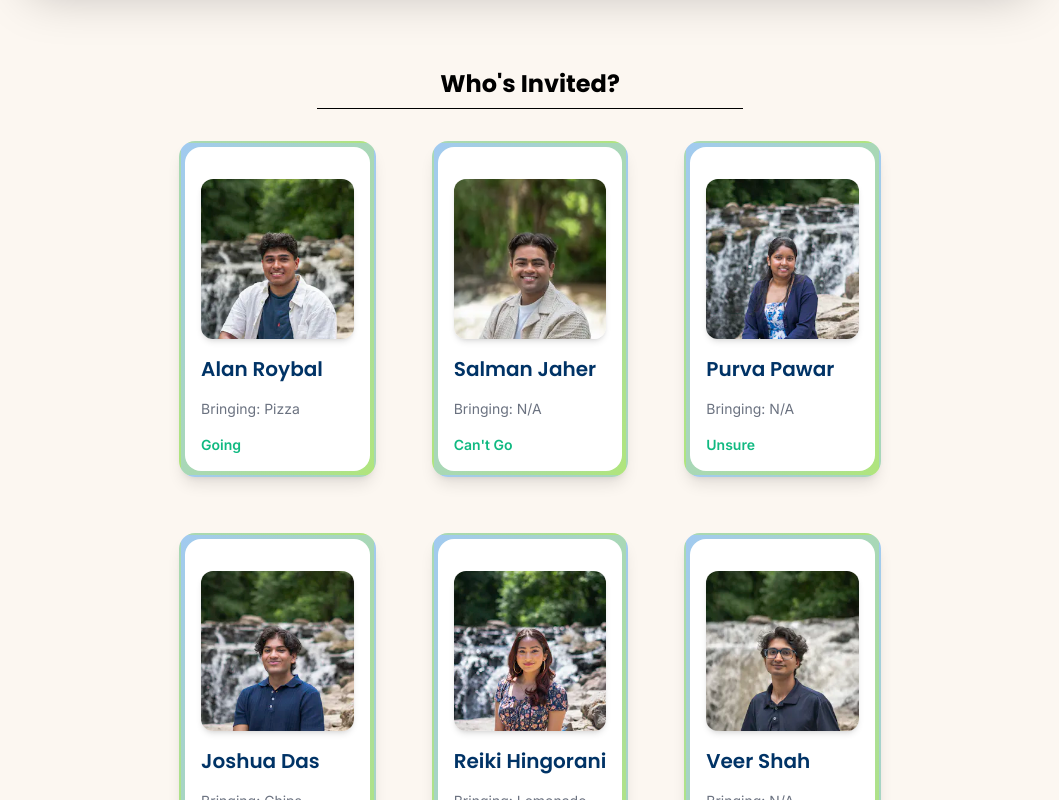
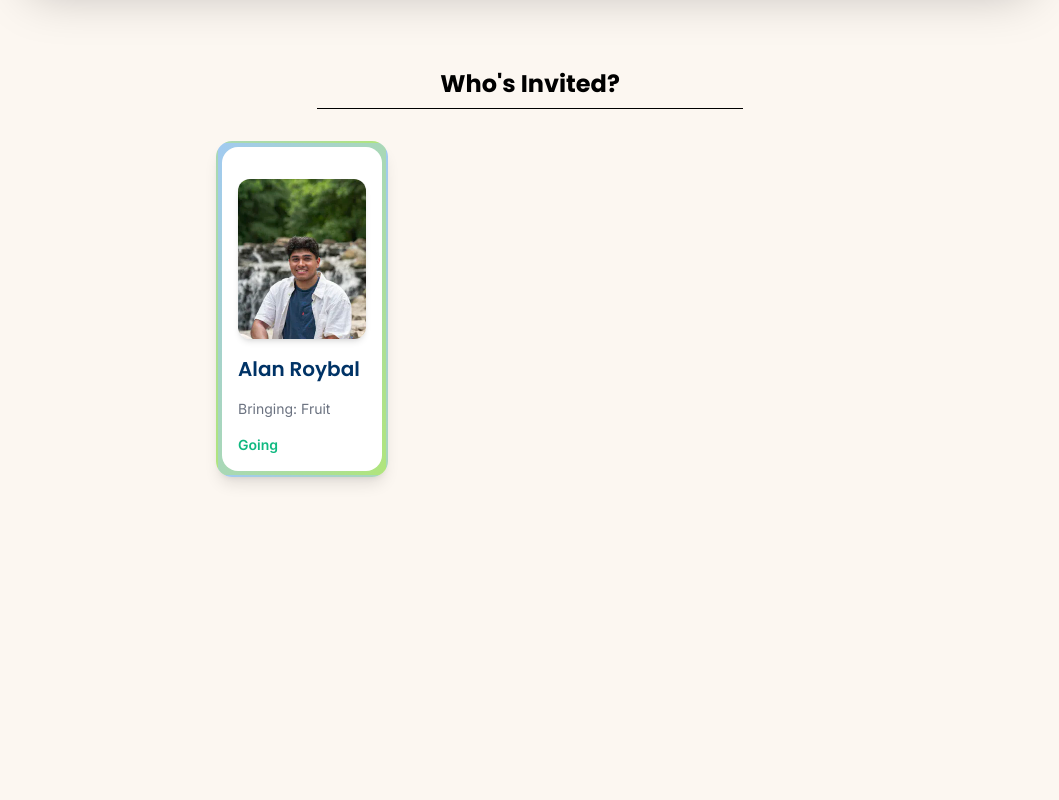
Before and after one commit to danyobosayo/HackUTD-Guided-Project, a React (Vite) app: page / in a window 1280 px wide. Shown: the part 600-1400 px from the top of the page, without its empty margins (110-1169 px from the left). After the commit the page ends 1141 px from the top, so only its background shows below. Built offline with nearby package versions, Linux system fonts and the light colour scheme.

Commit message:
Feat: Dashboard stripped

```diff
--- a/src/components/Dashboard.jsx
+++ b/src/components/Dashboard.jsx
@@ -1,11 +1,12 @@
+// the data import statement allows us to access the json file we downloaded earlier. you can modify the content of the data such as different names, items, and pictures.
+// But make sure you understand how the key-value structure of this document works. Altering the keys will change how we 'access' the data.
+
 import { useState } from 'react';
 import data from '../data/data.json';
 import Card from './Card';
 
 function Dashboard() {
-    // State to store items, initialized with data from JSON file
-    const [items, setItems] = useState(data);
-
+    // Insert state to store items, initialized with data from JSON file
     return (
         <div className="relative my-12 flex flex-col items-center">
             {/* TITLE */}
@@ -14,17 +15,13 @@ function Dashboard() {
 
             {/* Event List Grid */}
             <div className="relative z-10 grid sm:grid-cols-1 md:grid-cols-2 lg:grid-cols-3 gap-6">
-                {/* Map through items and render a Card component for each */}
-                {items.map((item, index) => (
-                    <Card
-                        key={index}
-                        name={item.name}
-                        img={item.img}
-                        date={item.date}
-                        status={item.status}
-                        bringing={item.bringing}
-                    />
-                ))}
+                {/* Map through items and render a Card component for each in the section below */}
+                <Card
+                img='/images/sample1.webp'
+                name='Alan Roybal'
+                bringing='Fruit'
+                status='Going'
+                />
             </div>
         </div>
     );
```
